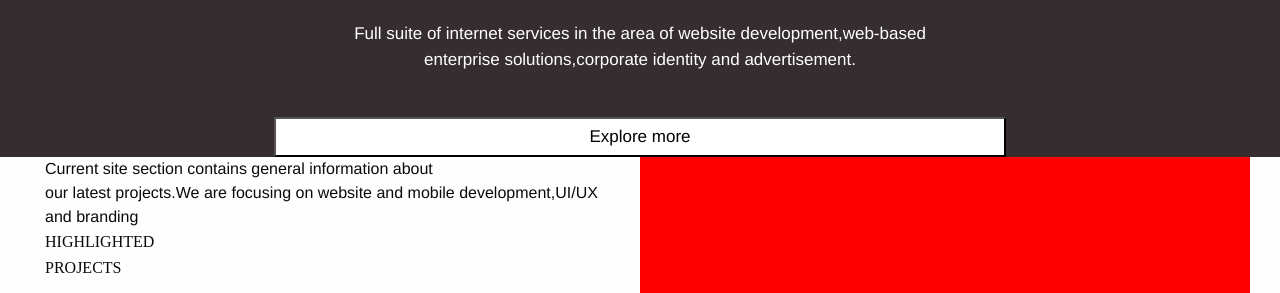
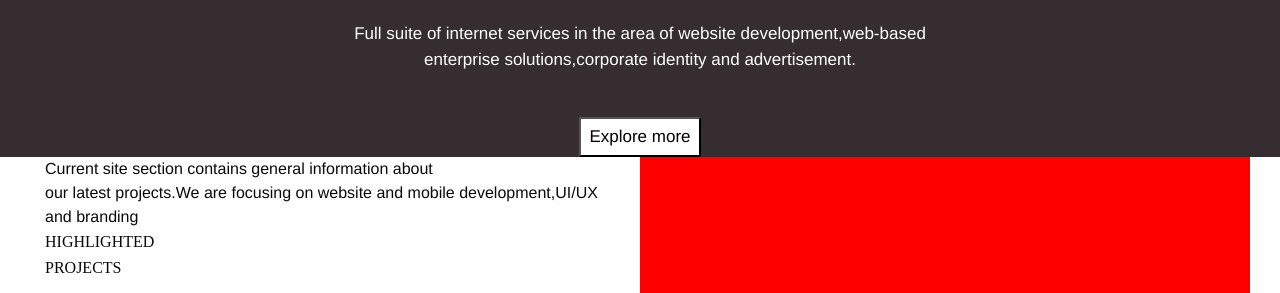
Before and after one commit to misoi/frontendexercise, a plain HTML site: page e2/index2.html in a window 1280 px wide. Shown: the part 223-516 px from the top of the page. Drawn offline with nearby package versions, Linux system fonts and the light colour scheme; a script that the page names is missing.

```diff
--- a/e2/css/app.css
+++ b/e2/css/app.css
@@ -49,7 +49,7 @@
 }
 .but{
      height: 40px;
-    width: 60%;
+    width: 10%;
     background-color:white;
     color:black;
     border-color: black;
```
